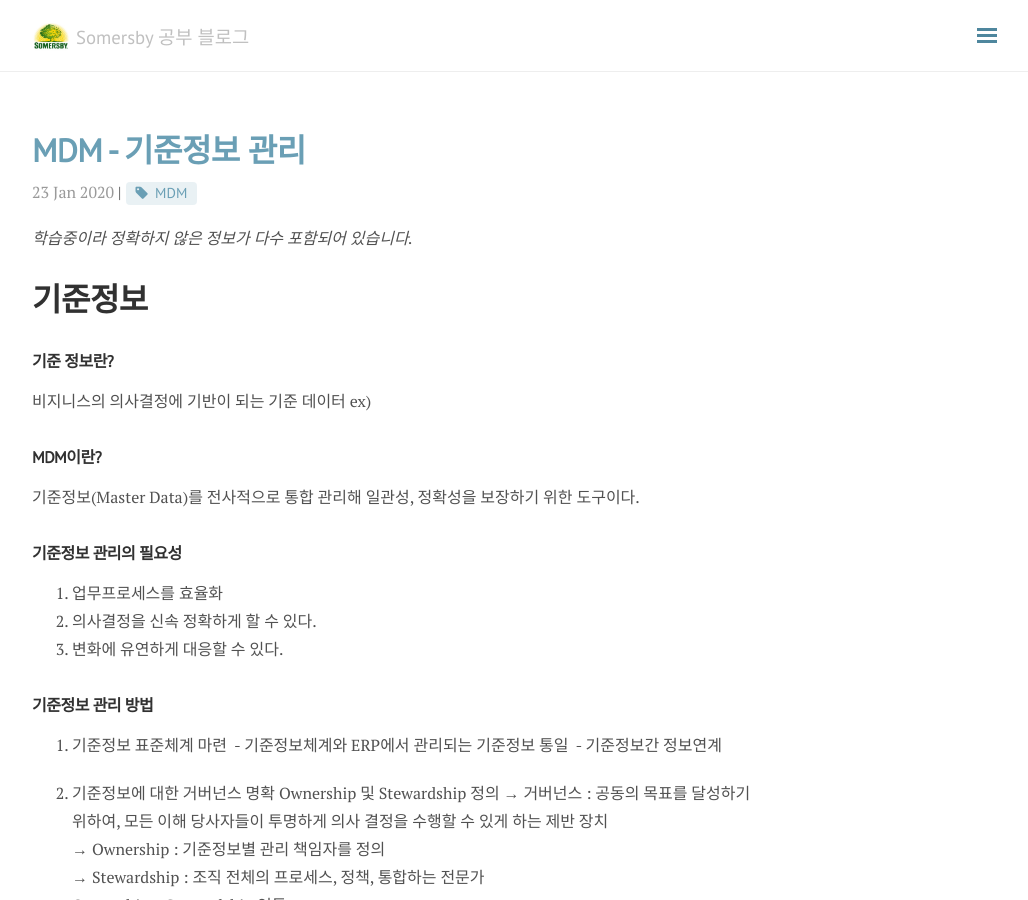
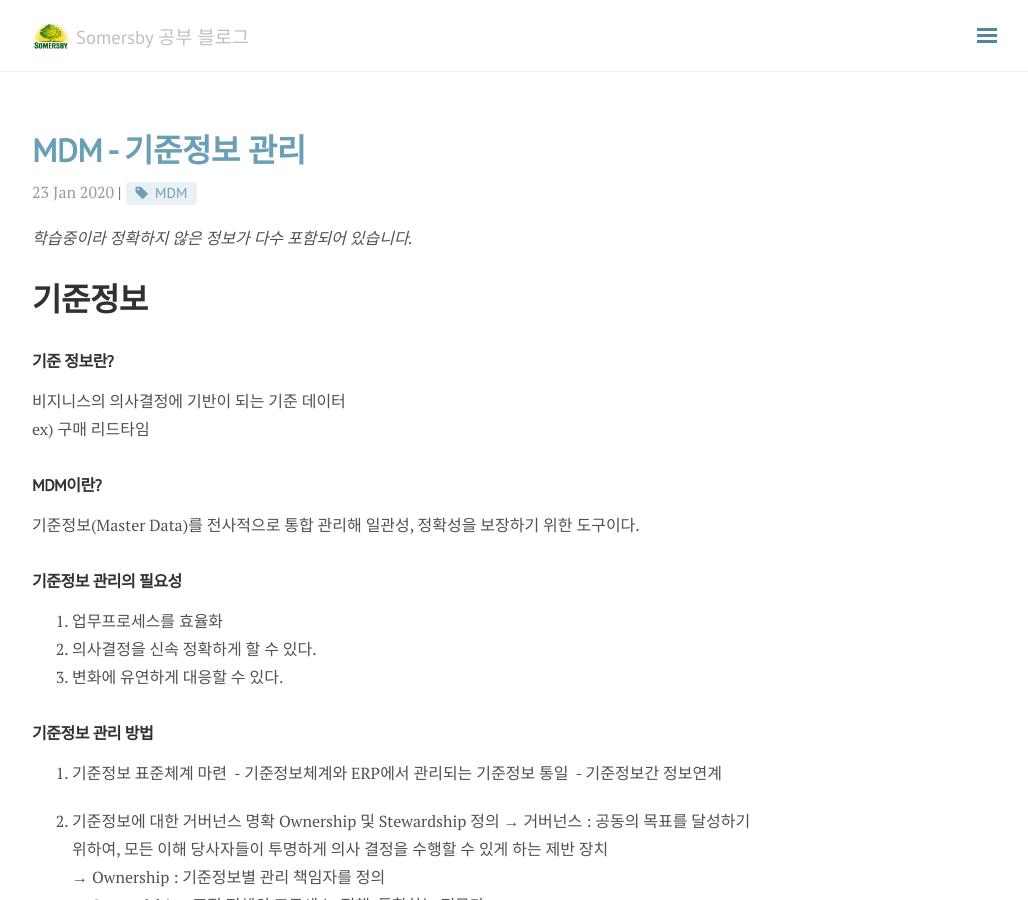
Before and after one commit to Somersbii/Somersbii.github.io, a Jekyll site: the page built from _posts/2020-01-23-MDM-01.md, in a window 1280 px wide and 900 px high. Shown: the whole window, without its empty margins (248-1276 px from the left). Built offline with Jekyll 4.4.1, drawn with Linux system fonts in a browser that asks for light colours; nearby versions of some CDN libraries; comment, search, counter and statistics services are not loaded.

Commit message:
update post

```diff
--- a/_posts/2020-01-23-MDM-01.md
+++ b/_posts/2020-01-23-MDM-01.md
@@ -11,7 +11,7 @@ comments: true
 # 기준정보
 #### 기준 정보란?
 비지니스의 의사결정에 기반이 되는 기준 데이터
-ex)
+ex) 구매 리드타임
 
 #### MDM이란?
 기준정보(Master Data)를 전사적으로 통합 관리해 일관성, 정확성을 보장하기 위한 도구이다.
```
